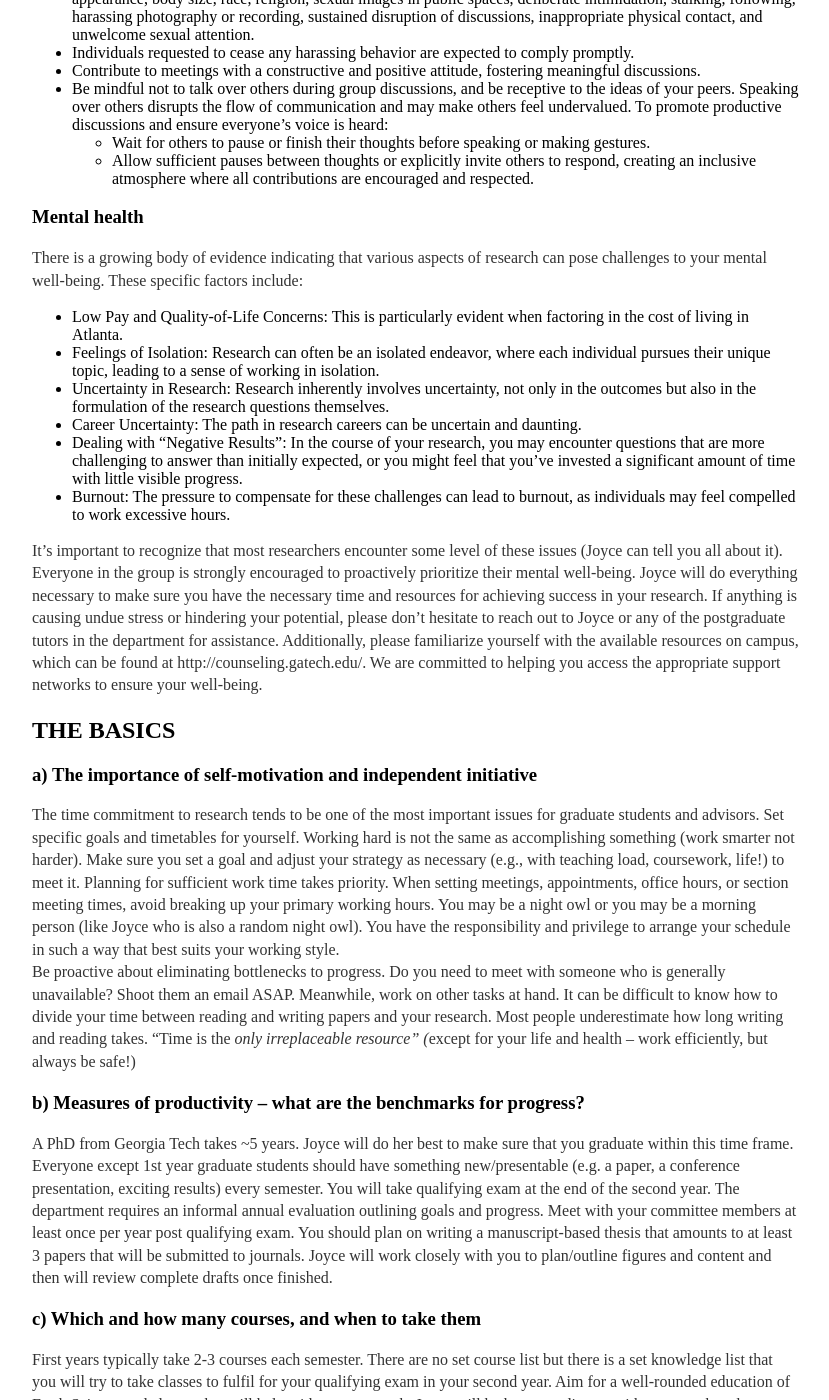
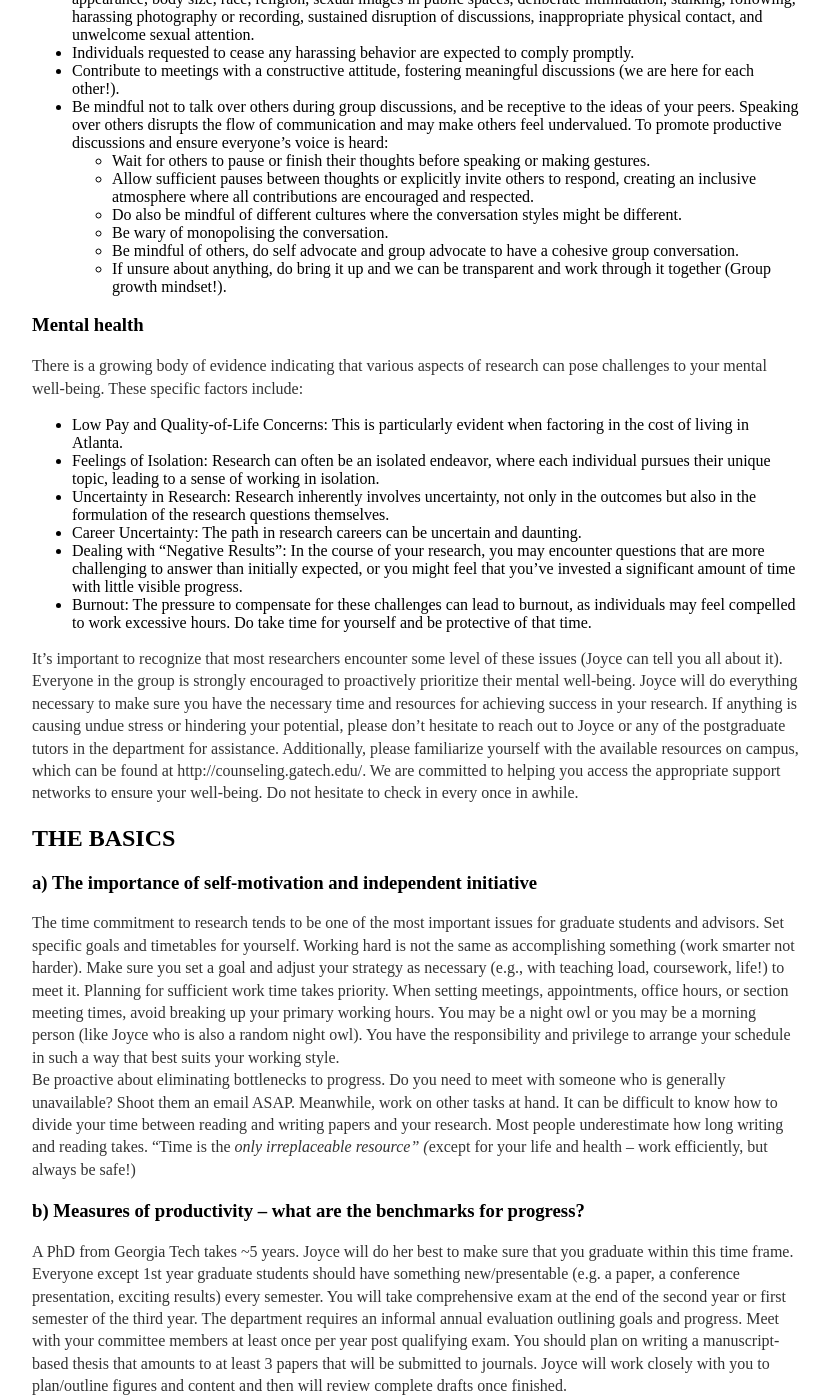
Before and after one commit to joycesim/joycesim.github.io, a Jekyll site: the page built from GroupVision/index.md, in a window 1280 px wide and 1400 px high, scrolled down 917 px. Shown: the whole window, without its empty margins (224-1053 px from the left). Built offline with Jekyll 4.4.1, drawn with Linux system fonts in a browser that asks for light colours; some of the changed text lies outside the part shown.

Commit message:
Update index.md

```diff
--- a/GroupVision/index.md
+++ b/GroupVision/index.md
@@ -23,10 +23,14 @@ The pursuit of enjoyable and high-quality research can only thrive in an environ
 + Maintain professionalism at all times. Offensive jokes, harassment, sexism, racism, and exclusionary behavior are not acceptable.
 + Harassment encompasses offensive verbal comments related to gender, sexual orientation, disability, physical appearance, body size, race, religion, sexual images in public spaces, deliberate intimidation, stalking, following, harassing photography or recording, sustained disruption of discussions, inappropriate physical contact, and unwelcome sexual attention.
 + Individuals requested to cease any harassing behavior are expected to comply promptly.
-+ Contribute to meetings with a constructive and positive attitude, fostering meaningful discussions.
++ Contribute to meetings with a constructive attitude, fostering meaningful discussions (we are here for each other!).
 + Be mindful not to talk over others during group discussions, and be receptive to the ideas of your peers. Speaking over others disrupts the flow of communication and may make others feel undervalued. To promote productive discussions and ensure everyone's voice is heard:
     - Wait for others to pause or finish their thoughts before speaking or making gestures.
     - Allow sufficient pauses between thoughts or explicitly invite others to respond, creating an inclusive atmosphere where all contributions are encouraged and respected.
+    - Do also be mindful of different cultures where the conversation styles might be different.
+    - Be wary of monopolising the conversation.
+    - Be mindful of others, do self advocate and group advocate to have a cohesive group conversation.
+    - If unsure about anything, do bring it up and we can be transparent and work through it together (Group growth mindset!).
 
 ### Mental health
 There is a growing body of evidence indicating that various aspects of research can pose challenges to your mental well-being. These specific factors include:
@@ -36,9 +40,9 @@ There is a growing body of evidence indicating that various aspects of research
 + Uncertainty in Research: Research inherently involves uncertainty, not only in the outcomes but also in the formulation of the research questions themselves.
 + Career Uncertainty: The path in research careers can be uncertain and daunting.
 + Dealing with "Negative Results": In the course of your research, you may encounter questions that are more challenging to answer than initially expected, or you might feel that you've invested a significant amount of time with little visible progress.
-+ Burnout: The pressure to compensate for these challenges can lead to burnout, as individuals may feel compelled to work excessive hours.
++ Burnout: The pressure to compensate for these challenges can lead to burnout, as individuals may feel compelled to work excessive hours. Do take time for yourself and be protective of that time.
 
-It's important to recognize that most researchers encounter some level of these issues (Joyce can tell you all about it). Everyone in the group is strongly encouraged to proactively prioritize their mental well-being. Joyce will do everything necessary to make sure you have the necessary time and resources for achieving success in your research. If anything is causing undue stress or hindering your potential, please don't hesitate to reach out to Joyce or any of the postgraduate tutors in the department for assistance. Additionally, please familiarize yourself with the available resources on campus, which can be found at http://counseling.gatech.edu/. We are committed to helping you access the appropriate support networks to ensure your well-being.
+It's important to recognize that most researchers encounter some level of these issues (Joyce can tell you all about it). Everyone in the group is strongly encouraged to proactively prioritize their mental well-being. Joyce will do everything necessary to make sure you have the necessary time and resources for achieving success in your research. If anything is causing undue stress or hindering your potential, please don't hesitate to reach out to Joyce or any of the postgraduate tutors in the department for assistance. Additionally, please familiarize yourself with the available resources on campus, which can be found at http://counseling.gatech.edu/. We are committed to helping you access the appropriate support networks to ensure your well-being. Do not hesitate to check in every once in awhile.
 
 ## THE BASICS
 
@@ -55,7 +59,7 @@ It can be difficult to know how to divide your time between reading and writing
 A PhD from Georgia Tech takes ~5 years.
 Joyce will do her best to make sure that you graduate within this time frame.
 Everyone except 1st year graduate students should have something new/presentable (e.g. a paper, a conference presentation, exciting results) every semester.
-You will take qualifying exam at the end of the second year.
+You will take comprehensive exam at the end of the second year or first semester of the third year.
 The department requires an informal annual evaluation outlining goals and progress.
 Meet with your committee members at least once per year post qualifying exam.
 You should plan on writing a manuscript-based thesis that amounts to at least 3 papers that will be submitted to journals.
@@ -153,7 +158,7 @@ Work together to find a common agreement when conflict arises. If you ever need
 ### a)     Funding
 
 You will be supported for a guaranteed 5 years while in EAS, Georgia Tech. Your support will likely come from a mixture of TA/RA and fellowship funds.
-Especially in your 1st year, you are expected to apply for external fellowships, for example, NASA, NSF GRFP, Hertz  (though it can be harder to find options if you are an international student).
+Especially in your 1st year, you are expected to apply for external fellowships, for example, NASA, NSF GRFP, Hertz (though it can be harder to find options if you are an international student).
 
 ### b)    Good practices
 
@@ -179,9 +184,9 @@ An Individual Development Plan (IDP) is essentially a roadmap that helps you pin
 
 As a graduate student, you will be treated as a junior colleague who is maturing into a professional scientist. This means that you can actively co-create opportunities to meet your goals. This framework also puts a large responsibility on your shoulders to live up to the expectations of performance that are required of a colleague. As a part of your PhD, you will ideally learn:
 
-how to do good science along with how to do your specific project
-creative problem solving and a sense of fearlessness about technical issues and new ideas
-technical writing and presentation skills, a sense of professionalism and project management
-to support colleagues and value a collegial, challenging, fun and interdisciplinary environment.
+* how to do good science along with how to do your specific project
+* creative problem solving and a sense of fearlessness about technical issues and new ideas
+* technical writing and presentation skills, a sense of professionalism and project management
+* to support colleagues and value a collegial, challenging, fun and interdisciplinary environment.
 
 Adapted from [Jerry Mitrovica's group](https://mitrovica.eps.harvard.edu/group-expectations) and [Alex Robel's group](https://docs.google.com/document/d/15qi4GBsAfotkzY7kvZrQu328zVv0gZFoO-ofWFRw3JY/edit)
```
Also changed, not shown: other parts of GroupVision/index.md (+3 -2 lines).
